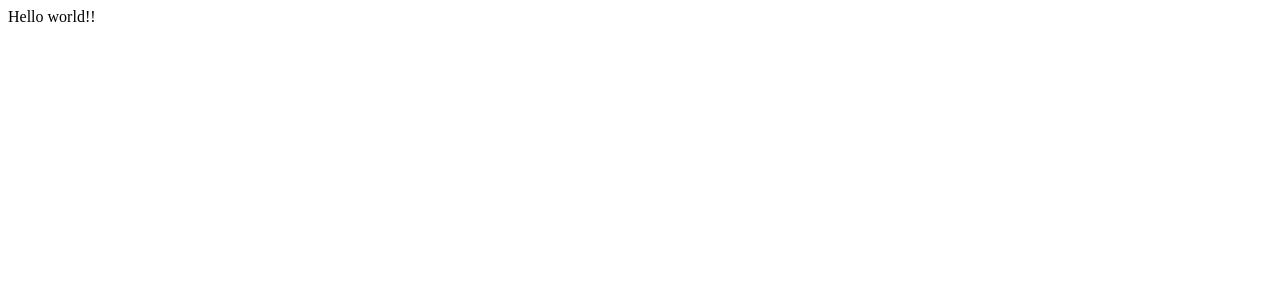
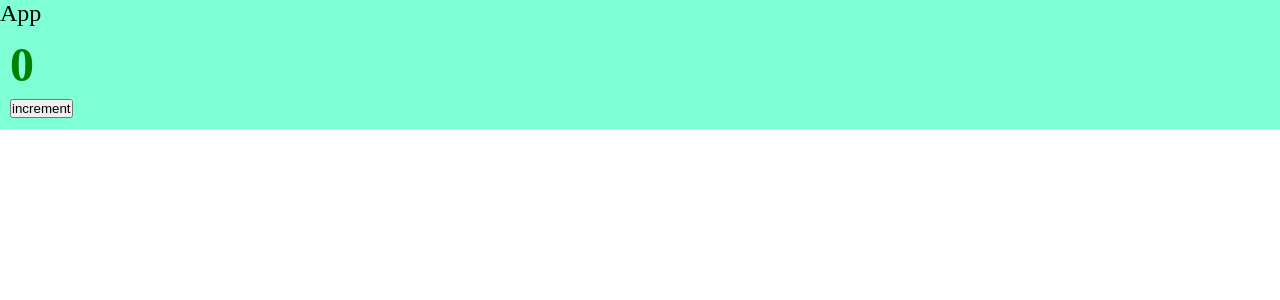
Before and after one commit to RenatMG/ulbi, a React app: page / in a window 1280 px wide. Shown: the top 300 px of the page. Built offline with nearby package versions, Linux system fonts and the light colour scheme.

Commit message:
5 Настраиваем css modules

```diff
--- a/package.json
+++ b/package.json
@@ -19,6 +19,7 @@
     "@types/webpack-dev-server": "^4.7.2",
     "css-loader": "^6.6.0",
     "html-webpack-plugin": "^5.5.0",
+    "mini-css-extract-plugin": "^2.5.3",
     "sass": "^1.49.9",
     "sass-loader": "^12.6.0",
     "style-loader": "^3.3.1",
--- /dev/null
+++ b/src/App.tsx
@@ -0,0 +1,14 @@
+import React from 'react';
+import Counter from './components/Counter';
+import './index.scss';
+
+const App = () => {
+    return (
+      <div className="app">
+          App
+          <Counter />
+      </div>
+    );
+};
+
+export default App;
--- /dev/null
+++ b/src/components/Counter.module.scss
@@ -0,0 +1,4 @@
+.button {
+  padding: 10px;
+  color: green;
+}
--- /dev/null
+++ b/src/components/Counter.tsx
@@ -0,0 +1,17 @@
+import React, { useState } from 'react';
+import classNames from './Counter.module.scss';
+
+const Counter = () => {
+    const [value, setValue] = useState(0);
+    const increment = () => {
+        setValue(value=> value + 1);
+    };
+    return (
+        <div className={classNames.button}>
+            <h1>{value}</h1>
+            <button onClick={increment}>increment</button>
+        </div>
+    );
+};
+
+export default Counter;
--- /dev/null
+++ b/src/index.scss
@@ -0,0 +1,9 @@
+* {
+  margin: 0;
+  padding: 0;
+  box-sizing: border-box;
+}
+.app {
+  font-size: 24px;
+  background: aquamarine;
+}
--- a/src/index.tsx
+++ b/src/index.tsx
@@ -1,3 +1,4 @@
 import { render } from 'react-dom';
+import App from './App';
 
-render(<div>Hello world!!</div>, document.getElementById('root'))
+render(<App />, document.getElementById('root'));
```
Also changed, not shown: src/global.d.ts (added, +8 -0 lines), 3 other files (tests, documents, lock files or other folders).
